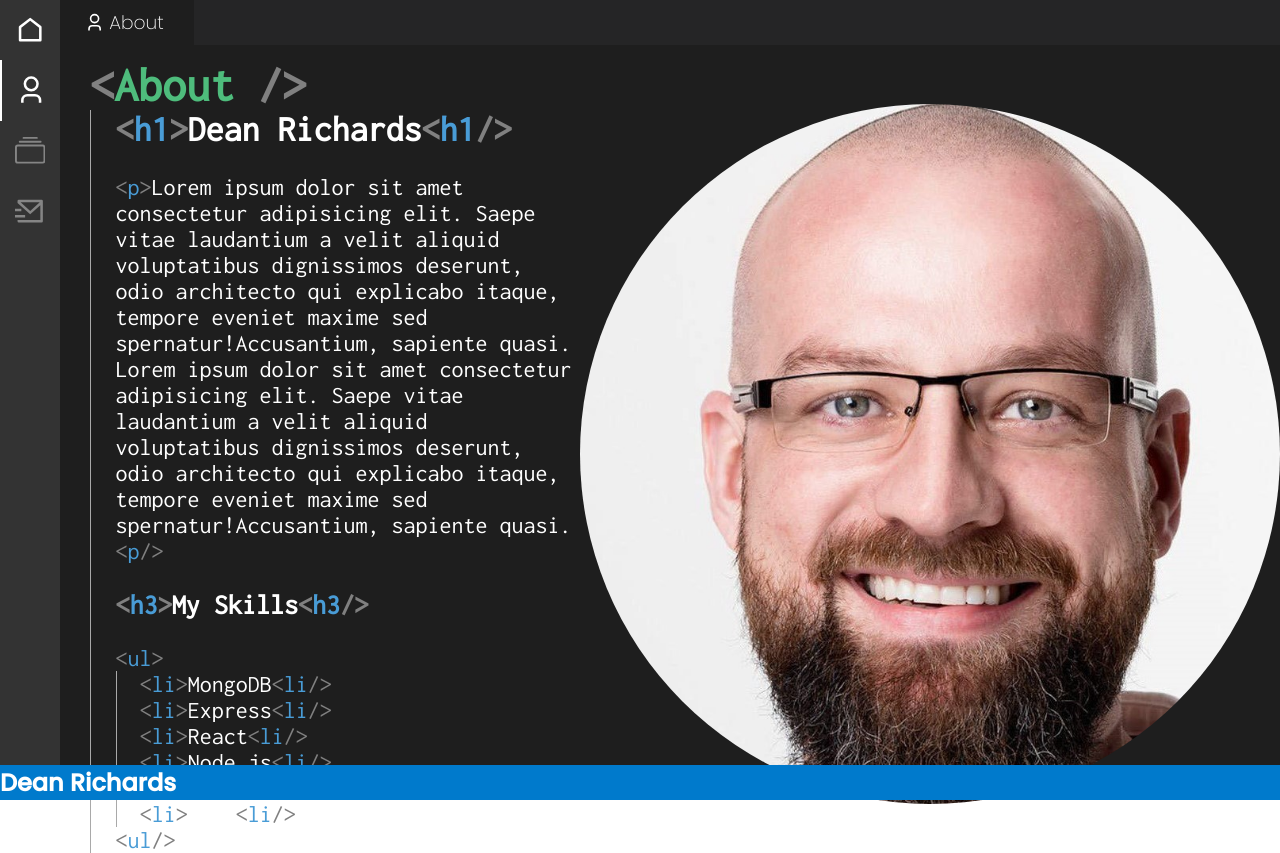
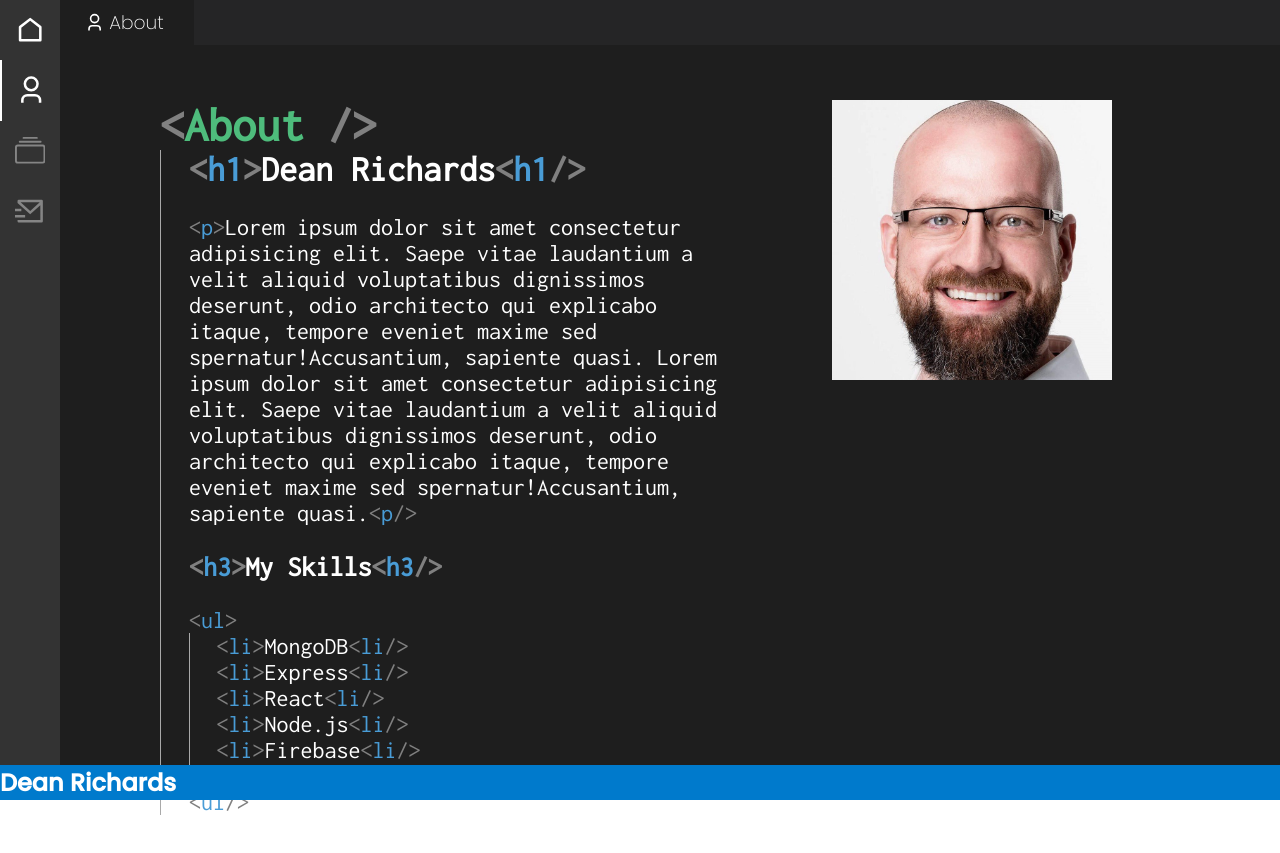
Before and after one commit to jaggysnake57/dean-richards-portfolio, a React (Create React App) app: page /about in a window 1280 px wide. After the commit the page ends 815 px from the top, so only its background shows below. Built offline with nearby package versions, Linux system fonts and the light colour scheme.

Commit message:
update about page layout

```diff
--- a/sass/Pages/About/Main.scss
+++ b/sass/Pages/About/Main.scss
@@ -1,23 +1,21 @@
 .about {
 	height: 100vh;
-	padding-top: 60px;
-	padding-left: 30px;
+	padding-top: 100px;
+	padding-left: 100px;
 	font-family: 'Inconsolata', monospace;
 	color: white;
 	display: grid;
 	grid-template-columns: 1fr 1fr;
-	place-items: center;
+	// place-items:  ;
 	font-size: 1.5rem;
 	.tab {
 		padding-left: 5%;
 	}
 	.myImage {
-		place-self: center;
 		img {
-			width: 700px;
+			width: 50%;
 			object-fit: contain;
-			max-height: 700px;
-			border-radius: 500px;
+			margin-left: 20%;
 		}
 	}
 }
--- a/src/css/Pages/About/Main.css
+++ b/src/css/Pages/About/Main.css
@@ -1,19 +1,15 @@
 .about {
   height: 100vh;
-  padding-top: 60px;
-  padding-left: 30px;
+  padding-top: 100px;
+  padding-left: 100px;
   font-family: 'Inconsolata', monospace;
   color: white;
   display: grid;
   grid-template-columns: 1fr 1fr;
-  place-items: center;
   font-size: 1.5rem; }
   .about .tab {
     padding-left: 5%; }
-  .about .myImage {
-    place-self: center; }
-    .about .myImage img {
-      width: 700px;
-      object-fit: contain;
-      max-height: 700px;
-      border-radius: 500px; }
+  .about .myImage img {
+    width: 50%;
+    object-fit: contain;
+    margin-left: 20%; }
```
